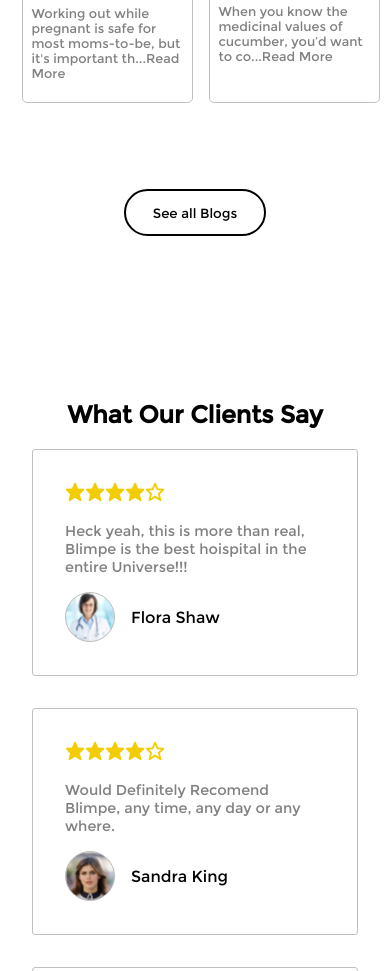
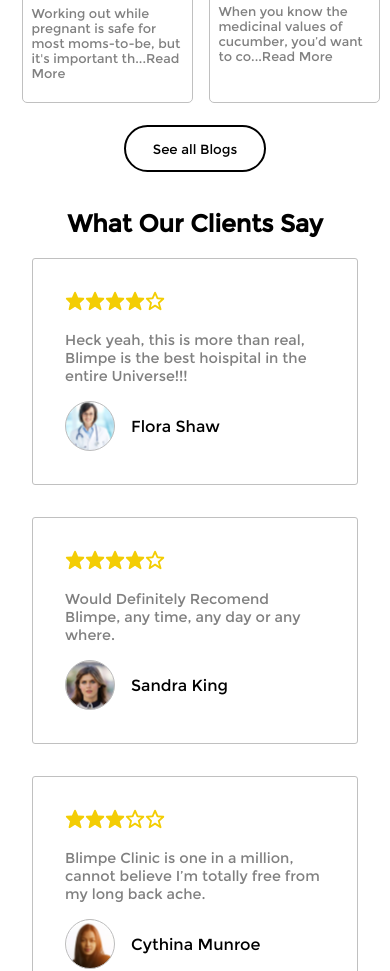
Before and after one commit to Hycient195/Bimpe-clinic, a React (Create React App) app: page / in a window 390 px wide. Shown: the part 1980-2951 px from the top of the page. Built offline with nearby package versions, Linux system fonts and the light colour scheme.

Commit message:
Aligned footer links to the left

```diff
--- a/src/components/Footer/Footer.css
+++ b/src/components/Footer/Footer.css
@@ -128,7 +128,8 @@ section.attribution > h3, section.attribution > h3 > a{
 
   section.footer-bottom{
     grid-template-columns: 1fr 1fr;
-    text-align: center;
+    text-align: left;
+    gap: 1em;
   }
 
   footer.footer-container > .footer-top-container > .footer-top{
--- a/src/pages/home/Home.css
+++ b/src/pages/home/Home.css
@@ -182,7 +182,7 @@ section.blogs > .blogs-grid > .blog{
 section.blogs > div.button-container{
   width: 100%;
   text-align: center;
-  margin: 5em 0;
+  margin: 2em 0;
 }
 
 section.blogs > div.button-container > button.see-all{
@@ -331,8 +331,19 @@ section.reviews > .review-container > .review > .top{
     width: 150%;
   }
 
+  section.blogs{
+    padding-bottom: 0;
+  }
+
+  section.blogs > div.button-container{
+    margin: 1em 0;
+  }
   div.blogs-grid > .blog > div.bottom{
     padding: 0.5em;
+  }
+
+  section.reviews{
+    padding-top: 0.1em;
   }
 
   section.services > .services-grid{
```
